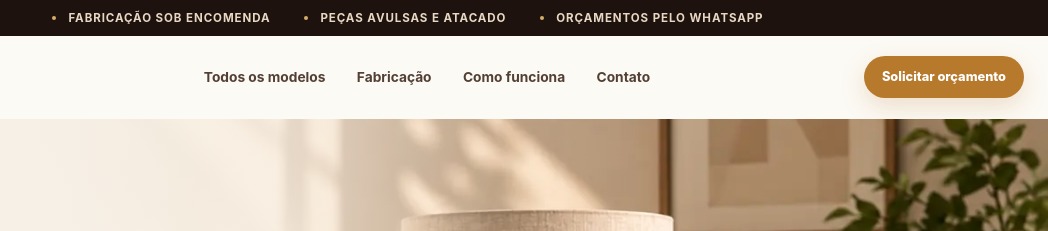
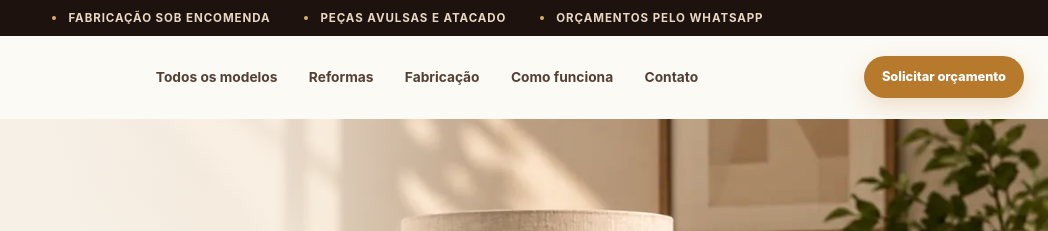
Before and after one commit to 99213990rose-lab/center-cupulas-site, a plain HTML site: page index.html in a window 1280 px wide. Shown: the top 231 px of the page, 232-1280 px from the left. Drawn offline with Linux system fonts and the light colour scheme; files whose address does not match are found by name.

Commit message:
SEO: add internal links to repair landing page

```diff
--- a/index.html
+++ b/index.html
@@ -117,6 +117,7 @@
 
       <nav class="nav" id="site-nav" aria-label="Navegação principal">
         <a href="modelos.html">Todos os modelos</a>
+        <a href="reformas.html">Reformas</a>
         <a href="#capacidade">Fabricação</a>
         <a href="#processo">Como funciona</a>
         <a href="#contato">Contato</a>
@@ -326,6 +327,7 @@
         </div>
         <div class="contact-cta__actions" data-reveal="up">
           <a class="button button--dark" href="modelos.html">Explorar catálogo</a>
+          <a class="button button--dark" href="reformas.html">Reformar uma cúpula</a>
           <a class="button button--whatsapp" href="https://wa.me/5512983216069?text=Ol%C3%A1%2C%20vim%20pelo%20site%20da%20Center%20C%C3%BApulas%20e%20gostaria%20de%20iniciar%20um%20or%C3%A7amento." target="_blank" rel="noopener noreferrer">WhatsApp</a>
         </div>
       </div>
@@ -341,7 +343,7 @@
         </a>
         <p>Fabricação sob encomenda<br>para peças avulsas, projetos e atacado.</p>
       </div>
-      <div><h3>Navegação</h3><a href="modelos.html">Todos os modelos</a><a href="#capacidade">Fabricação</a><a href="#processo">Como funciona</a><a href="#empresa">A Center</a></div>
+      <div><h3>Navegação</h3><a href="modelos.html">Todos os modelos</a><a href="reformas.html">Reformas</a><a href="#capacidade">Fabricação</a><a href="#processo">Como funciona</a><a href="#empresa">A Center</a></div>
       <div><h3>Atendimento</h3><a href="https://wa.me/5512983216069" target="_blank" rel="noopener noreferrer">+55 12 98321-6069</a><a href="mailto:centercupulas@gmail.com">centercupulas@gmail.com</a></div>
     </div>
     <div class="container footer__bottom"><span>© <span data-current-year></span> Center Cúpulas.</span><span>Sob medida, reformas e encomendas.</span></div>
```
